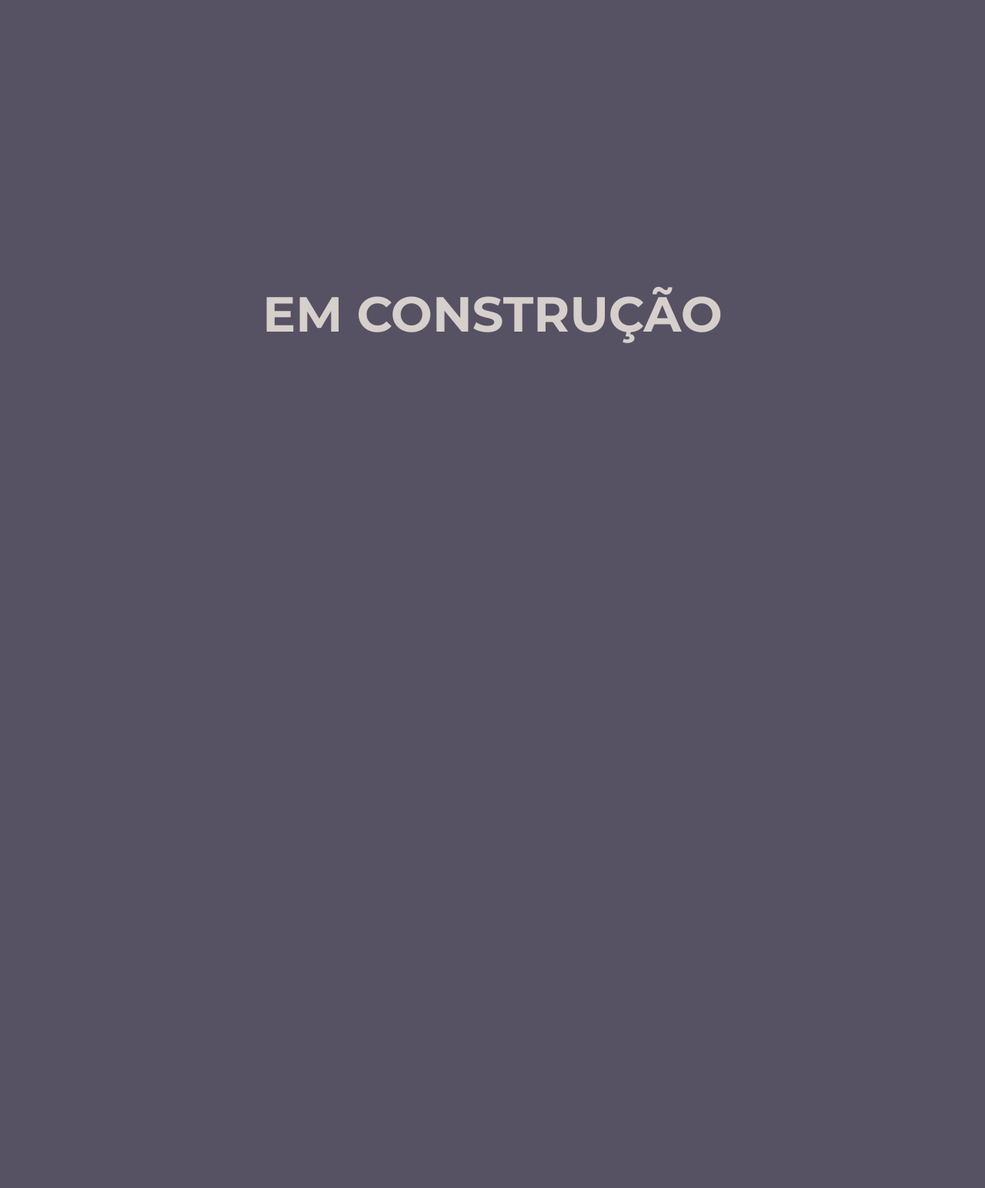
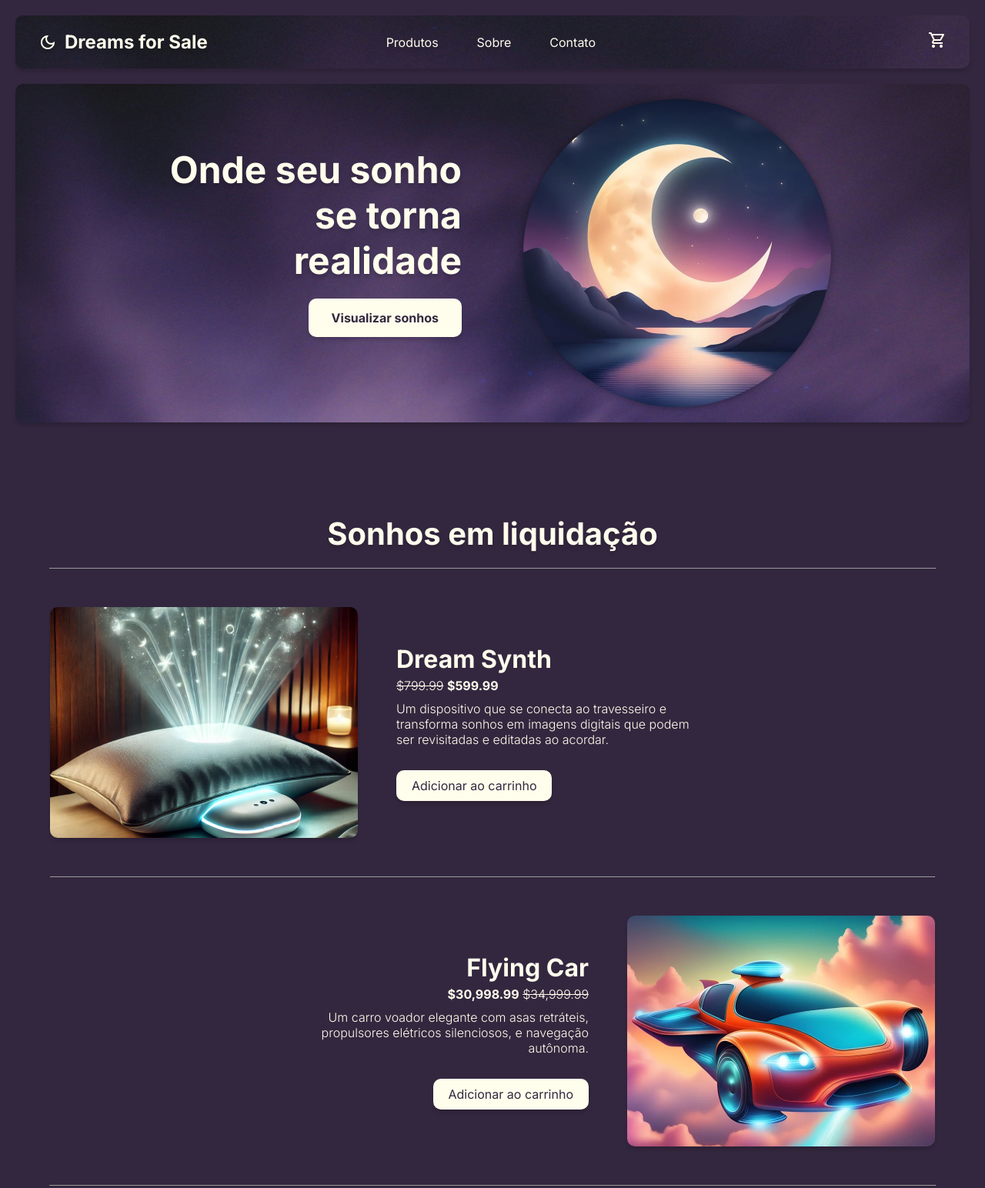
Before and after one commit to davicesarmorais/dreams-for-sale, a plain HTML site: page index.html in a window 1280 px wide. Shown: the top 1544 px of the page at 77% size. Before the commit the page ends 816 px from the top, so only its background shows below. Drawn offline with nearby package versions, Linux system fonts and the light colour scheme.

Commit message:
header produtos e sobre

```diff
--- a/index.html
+++ b/index.html
@@ -1,31 +1,77 @@
 <!DOCTYPE html>
-<html lang="en">
+<html lang="pt-br">
 <head>
     <meta charset="UTF-8">
     <meta name="viewport" content="width=device-width, initial-scale=1.0">
-    <link rel="icon" href="imgs/DreamsForSaleIcon.png">
-    <title>Dreams for Sale</title>
     <link rel="preconnect" href="https://fonts.googleapis.com">
     <link rel="preconnect" href="https://fonts.gstatic.com" crossorigin>
-    <link href="https://fonts.googleapis.com/css2?family=Montserrat:ital,wght@0,100..900;1,100..900&display=swap" rel="stylesheet">
-    <style>
-        body {
-            display: flex;
-            height: 100vh;
-            justify-content: center;
-            align-items: center;
-            background-color: #565264;
-            font-family: 'Montserrat', sans-serif;
-        }
-
-        h1 {
-            font-size: 4rem;
-            color: #d6cfcb;
-        }
-
-    </style>
+    <link href="https://fonts.googleapis.com/css2?family=Inter:ital,opsz,wght@0,14..32,100..900;1,14..32,100..900&display=swap" rel="stylesheet">
+    <link rel="stylesheet" href="https://fonts.googleapis.com/css2?family=Material+Symbols+Outlined:opsz,wght,FILL,GRAD@20..48,100..700,0..1,-50..200" />
+    <link rel="icon" href="imgs/DreamsForSaleIcon.png">
+    <link rel="stylesheet" href="style.css">
+    <title>Dreams for Sale</title>
 </head>
 <body>
-    <h1>EM CONSTRUÇÃO</h1>
+    <nav>
+        <a href="" style="display: flex; gap: 10px; align-items: center;">
+            <span class="material-symbols-outlined">dark_mode</span>
+            <h1>Dreams for Sale</h1>
+        </a>
+        <div class="nav-links">
+            <a href="./pages/produtos.html">Produtos</a>
+            <a href="#Sobre">Sobre</a>
+            <a href="">Contato</a>
+        </div>
+        <a href=""><span class="material-symbols-outlined">shopping_cart</span></a>
+    </nav>
+    <header>
+        <div class="header-text">
+            <h2>Onde seu sonho se torna realidade</h2>
+            <a href="#Produtos">Visualizar sonhos</a>
+        </div>
+        <img src="imgs/DreamsForSaleIcon (400x400).png" alt="">
+    </header>
+    <main>
+        <h2>Sonhos em liquidação</h2>
+        <hr size="1" style="color: #FFFDEC; width: 1150px;">
+        <div class="produtos" id="Produtos">
+            <div class="produto">
+                <img src="imgs/DreamSynth (400x400).png" alt="">
+                <div class="produto-text" id="produto-1">
+                    <h3>Dream Synth</h3>
+                    <span class="preco"><s>$799.99</s> <strong>$599.99</strong></span>
+                    <p>Um dispositivo que se conecta ao travesseiro e transforma sonhos em imagens digitais que podem ser revisitadas e editadas ao acordar.</p>
+                    <a href="">Adicionar ao carrinho</a>
+                </div>
+            </div>
+            <hr size="1" style="color: #FFFDEC">
+            <div class="produto">
+                <div class="produto-text" id="produto-2">
+                    <h3>Flying Car</h3>
+                    <span class="preco"><strong>$30,998.99</strong> <s>$34,999.99</s></span>
+                    <p>Um carro voador elegante com asas retráteis, propulsores elétricos silenciosos, e navegação autônoma.</p>
+                    <a href="">Adicionar ao carrinho</a>
+                </div>
+                <img src="imgs/CarroVoador (400x400).png" alt="">
+            </div>
+        </div>
+        <hr size="1" style="color: #FFFDEC; width: 1150px;">
+        <a href="./pages/produtos.html">Ver mais sonhos</a>
+    </main>
+    <section id="Sobre">
+        <div class="section-text">
+            <h2>Sobre nós</h1>
+            <p> <strong>Dreams for Sale</strong> é mais do que uma loja; é um portal para o imaginário, um espaço onde a realidade se mistura com a fantasia e onde o impossível se torna possível. Em um mundo saturado de produtos comuns, nós oferecemos algo verdadeiramente único: itens que ainda não existem, mas que vivem em seus sonhos e imaginações.</p>
+            <br>
+            <p>Nossa missão é transformar seus desejos mais profundos em realidade, oferecendo uma coleção de produtos que desafiam as convenções e despertam a criatividade. Cada item em nossa loja é uma promessa de inovação, uma peça do futuro feita sob medida para você.</p>
+            <br>
+            <p>Explore nossas categorias e deixe-se levar por um universo de possibilidades infinitas. Na Dreams for Sale, cada visita é uma nova aventura e cada compra, um passo em direção ao extraordinário.</p>
+            <br><br>
+            <p><strong>Bem-vindo ao futuro. Bem-vindo ao seu sonho.</strong></p>
+        </div>
+    </section>
+    <footer>
+        jaja vou fazer o footer
+    </footer>
 </body>
 </html>
--- /dev/null
+++ b/style.css
@@ -0,0 +1,229 @@
+* {
+    margin: 0;
+}
+
+body {
+    background-color: #33273F;
+    color: #FFFDEC;
+    font-family: 'Inter', sans-serif;
+}
+
+/* Nav */
+
+nav {
+    display: flex;
+    background-color: #453555;
+    justify-content: space-between;
+    padding: 20px 30px;
+    margin: 20px;
+    border-radius: 10px;
+    filter: drop-shadow(0px 4px 2px #00000025);
+    background-image: url(imgs/background\(1920\).jpg);
+}
+
+nav a{
+    filter: drop-shadow(0px 4px 2px #00000025);
+    color: #FFFDEC;
+    text-decoration: none;
+}
+
+
+.nav-links {
+    display: flex;
+    gap: 50px;
+    margin-right: 200px;
+    align-items: center;
+}
+
+.nav-links a {
+    text-decoration: none;
+    color: #FFFDEC;
+}
+
+.nav-links a:hover, nav a:hover {
+    filter: drop-shadow(0px 0px 5px #fff59783);
+}
+
+/* Header */
+
+header {
+    display: flex;
+    background-color: #453555;
+    margin: 20px;
+    border-radius: 10px;
+    filter: drop-shadow(0px 4px 2px #00000025);
+    justify-content: center;
+    align-items: center;
+    padding: 20px;
+    gap: 80px;
+    background-image: url(imgs/background\(1920\).jpg);
+    background-size: cover;
+}
+
+header h2 {
+    font-size: 3rem;
+    width: 400px;
+    filter: drop-shadow(0px 4px 2px #00000025);
+    text-align: end;
+}
+
+header img {
+    border-radius: 100%;
+    filter: drop-shadow(0px 0px 5px #0000005d);
+}
+
+.header-text {
+    display: flex;
+    flex-direction: column;
+    gap: 20px;
+    margin-bottom: 30px;
+    align-items: end;
+}
+
+.header-text a {
+    text-decoration: none;
+    color: #33273F;
+    background-color: #FFFDEC;
+    padding: 15px 30px;
+    font-size: 1rem;
+    text-align: center;
+    border-radius: 10px;
+    font-weight: bold;
+    width: fit-content;
+    filter: drop-shadow(0px 4px 2px #00000025);
+    transition: 0.3s ease;
+}
+
+.header-text a:hover {
+    transform: scale(1.05);
+    filter: drop-shadow(0px 0px 5px #fff59783);
+}
+
+/* Main */
+
+main {
+    display: flex;
+    flex-direction: column;
+    align-items: center;
+}
+
+.produto img {
+    width: 400px;
+    height: 300px;
+    border-radius: 10px;
+    object-fit: cover;
+    filter: drop-shadow(0px 4px 2px #00000025);
+}
+
+main h2 {
+    text-align: center;
+    margin: 100px 0 20px 0;
+    font-size: 2.5rem;
+    filter: drop-shadow(0px 4px 2px #00000025);
+}
+
+
+.produto {
+    display: flex;
+    gap: 50px;
+    margin: 50px 0;
+}
+
+#produto-1{
+    margin-right: 300px;
+}
+
+#produto-2 {
+    display: flex;
+    text-align: end;
+    align-items: end;
+    margin-left: 300px;
+}
+
+.produto-text {
+    display: flex;
+    flex-direction: column;
+    width: 400px;
+    font-weight: 300;
+    justify-content: center;
+}
+
+.produto-text .preco {
+    margin: 5px 0 10px 0;
+}
+
+.produto-text a {
+    margin-top: 30px;
+    background-color: #FFFDEC;
+    width: fit-content;
+    padding: 10px 20px;
+    border-radius: 10px;
+    text-decoration: none;
+    color: #33273F;
+    filter: drop-shadow(0px 4px 2px #00000025);
+    font-weight: normal;
+
+}
+
+.produto-text h3 {
+    font-size: 2rem;
+}
+
+main > a {
+    background-color: #FFFDEC;
+    width: fit-content;
+    padding: 10px 50px;
+    border-radius: 10px;
+    text-decoration: none;
+    color: #33273F;
+    filter: drop-shadow(0px 4px 2px #00000025);
+    margin-top: 30px;
+
+
+}
+
+main a {
+    transition: 0.3s ease;
+}
+
+main a:hover {
+    transform: scale(1.05);
+    filter: drop-shadow(0px 0px 5px #fff59783);
+}
+
+/* About */
+
+section {
+    margin: 100px 20px 20px 20px;
+    padding-bottom: 40px;
+    background-color: #453555;
+    border-radius: 10px;
+    display: flex;
+    flex-direction: column;
+    align-items: center;
+    filter: drop-shadow(0px 0px 4px #00000025);
+}
+
+section h2 {
+    padding: 20px;
+    text-align: center;
+    font-size: 2.5rem;
+    filter: drop-shadow(0px 4px 2px #00000025);
+}
+
+.section-text {
+    width: 50%;
+}
+
+.section-text p {
+    font-weight: 300;
+}
+
+/* Footer */
+
+footer {
+    height: 300px;
+    display: flex;
+    justify-content: center;
+    align-items: center;
+}
```
Also changed, not shown: pages/produtos.html (added, +18 -0 lines), imgs/CarroVoador (400x400).png (added), imgs/CarroVoador.png (deleted), imgs/DreamSynth (400x400).png (added), imgs/DreamSynth.png (deleted), imgs/DreamsForSaleIcon (400x400).png (added), imgs/DreamsForSaleIcon.png (deleted), imgs/background(1920).jpg (added).
